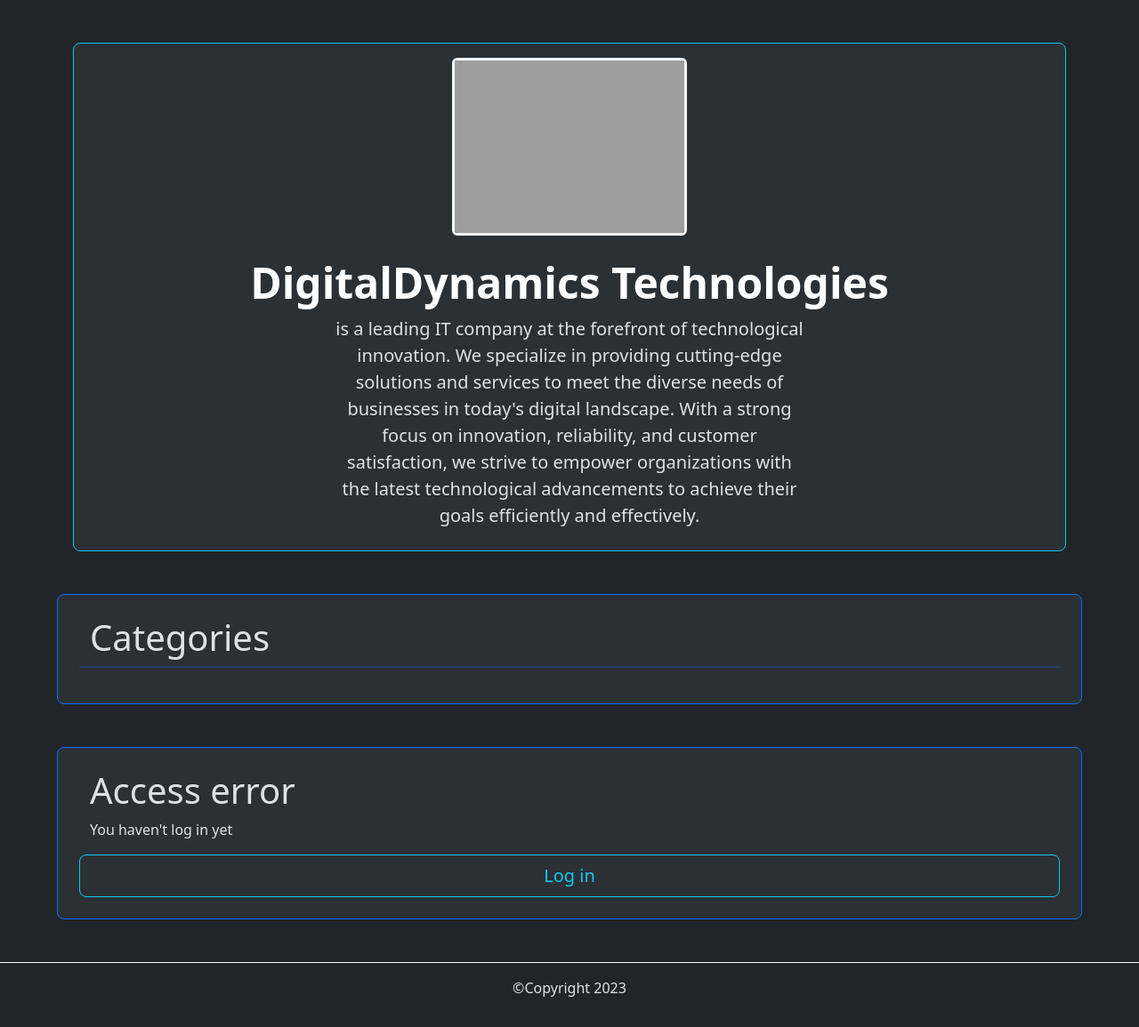
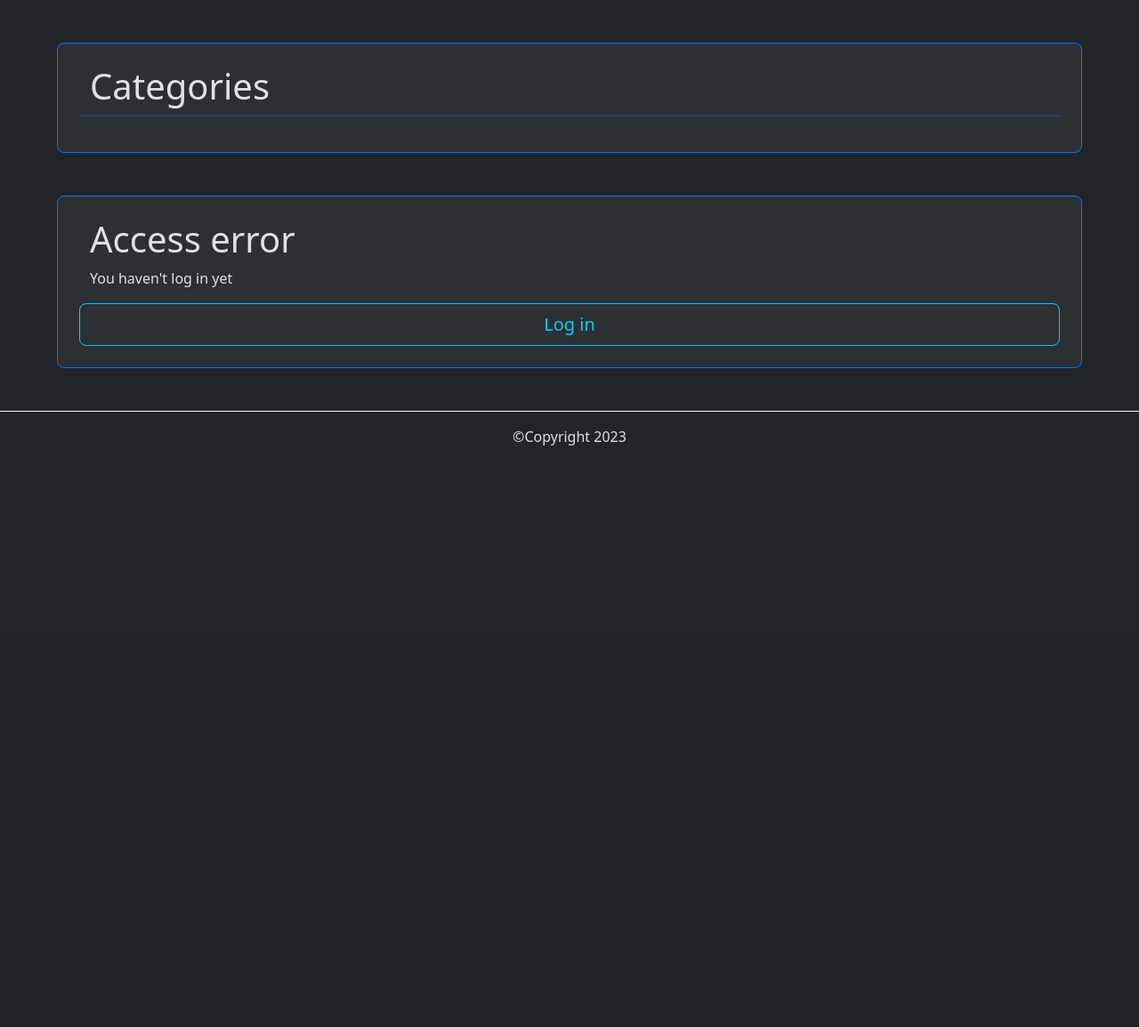
Before and after one commit to KatePril/FirstShopDjango, a Django app: page /blog/ in a window 1280 px wide. Shown: the part 90-1245 px from the top of the page at 89% size. After the commit the page ends 591 px from the top, so only its background shows below. Run offline with Django 4.2, Linux system fonts and the light colour scheme; some libraries are stand-ins or nearby versions; grey boxes are pictures that could not be loaded.

Commit message:
Fix templates

```diff
--- a/blog/templates/blog/blog_base.html
+++ b/blog/templates/blog/blog_base.html
@@ -3,7 +3,7 @@
 {% block title %} Blog {% endblock %}
 
 {% block category %}
-<div class="row align-items-md-stretch mb-5 bg-body-tertiary rounded-3 p-4 mx-auto border border-primary" style="width:90%; display:flex; flex-wrap:wrap; align-items:center; justify-content:center;">
+<div class="row align-items-md-stretch my-5 bg-body-tertiary rounded-3 p-4 mx-auto border border-primary" style="width:90%; display:flex; flex-wrap:wrap; align-items:center; justify-content:center;">
     <h1>Categories</h1>
     <hr class="border border-primary">
     {% for category in categories %}
--- a/core/templates/core/about_us.html
+++ b/core/templates/core/about_us.html
@@ -1,6 +1,10 @@
 {% extends 'core/base.html'%}
 
 {% block title %} About us {% endblock %}
+
+{% block hero %}
+    {% include 'core/hero_main.html' %}
+{% endblock hero %}
 
 {% block content %}
 <div class="card mb-3 border border-info">
--- a/core/templates/core/base.html
+++ b/core/templates/core/base.html
@@ -48,7 +48,7 @@
         </div>
       </header>
 
-      <div class="container">
+      {% comment %} <div class="container">
         <div class="px-4 py-3 my-5 text-center bg-body-tertiary rounded-3 border border-info">
           <img class="d-block mx-auto mb-4 rounded border border-light border-3" src="https://contenthub-static.grammarly.com/blog/wp-content/uploads/2017/11/how-to-write-a-blog-post.jpeg" alt="" height="200" >
           <h1 class="display-5 fw-bold text-body-emphasis">DigitalDynamics Technologies</h1>
@@ -56,7 +56,7 @@
             <p class="lead mb-2">is a leading IT company at the forefront of technological innovation. We specialize in providing cutting-edge solutions and services to meet the diverse needs of businesses in today's digital landscape. With a strong focus on innovation, reliability, and customer satisfaction, we strive to empower organizations with the latest technological advancements to achieve their goals efficiently and effectively.</p>
           </div>
         </div>
-      </div>
+      </div> {% endcomment %}
 
     {% block hero %} {% endblock hero %}
 
--- a/core/templates/core/contacts.html
+++ b/core/templates/core/contacts.html
@@ -1,6 +1,10 @@
 {% extends 'core/base.html'%}
 
 {% block title %} Contacts {% endblock %}
+
+{% block hero %}
+    {% include 'core/hero_main.html' %}
+{% endblock hero %}
 
 {% block content %}
 <div class="card border border-light">
--- a/core/templates/core/frontpage.html
+++ b/core/templates/core/frontpage.html
@@ -2,7 +2,7 @@
 
 
 {% block hero %}
-    {% include 'core/blocks/hero_main.html' %}
+    {% include 'core/hero_main.html' %}
 {% endblock hero %}
 
 {% block content %}
--- a/core/templates/core/questions.html
+++ b/core/templates/core/questions.html
@@ -1,6 +1,10 @@
 {% extends 'core/base.html'%}
 
 {% block title %} FAQs {% endblock %}
+
+{% block hero %}
+    {% include 'core/hero_main.html' %}
+{% endblock hero %}
 
 {% block content %}
 <h3 class="card-title mb-4">Common questions</h3>
```
